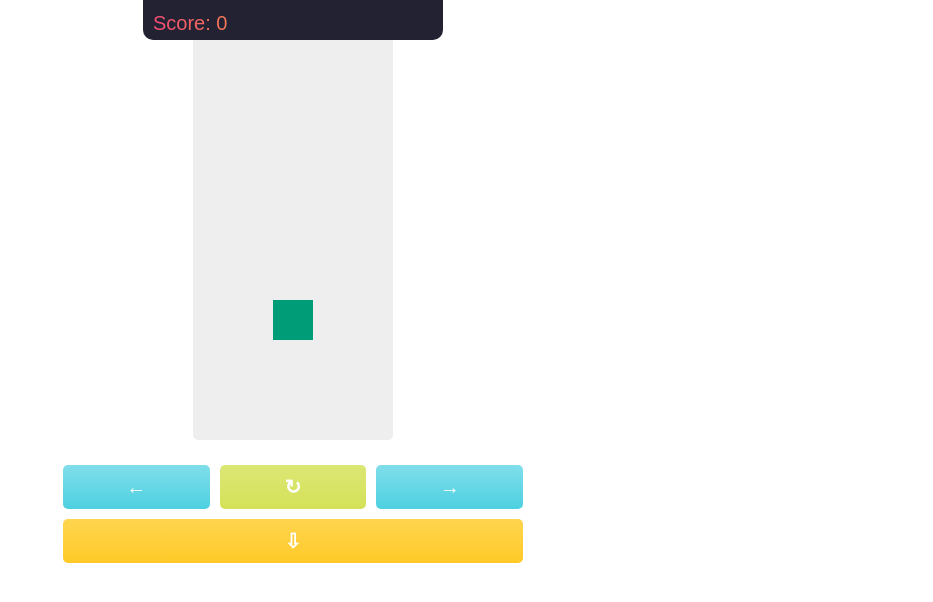
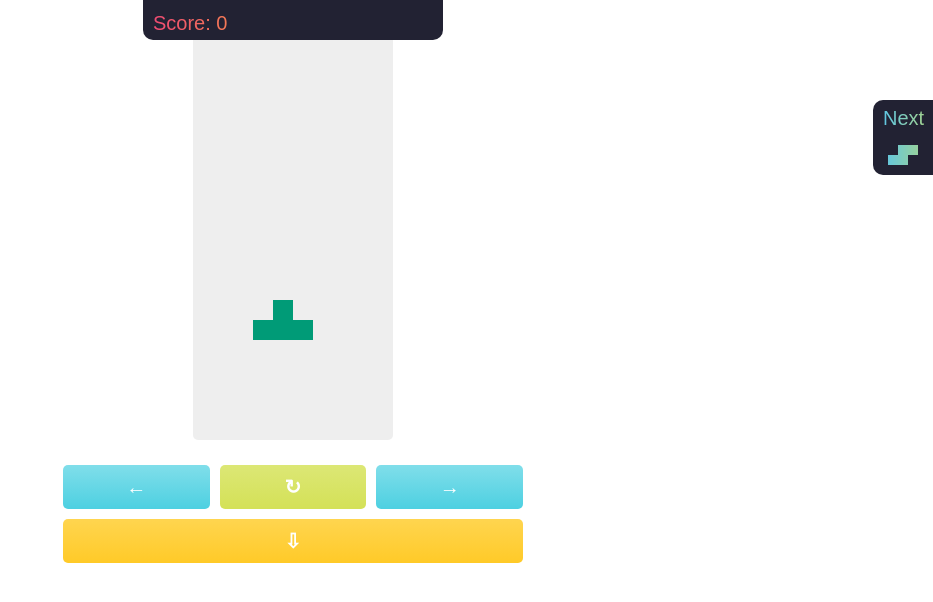
Before and after one commit to dyefim/vanillajs-canvas-tetris, a website built with Vite: page index.html in a window 1280 px wide. Shown: the whole page, without its empty margins (347-1280 px from the left). Built offline with nearby package versions, Linux system fonts and the light colour scheme.

Commit message:
Next tetramino: hint and picking

```diff
--- a/index.html
+++ b/index.html
@@ -10,6 +10,7 @@
   <body>
     <canvas id="gameCanvas" width="200" height="440"></canvas>
     <canvas id="overlayCanvas" width="300" height="40"></canvas>
+    <canvas id="nextTetraminoCanvas" width="60" height="75"></canvas>
     <div id="controls">
       <button class="left">&larr;</button>
       <button class="rotate">&orarr;</button>
--- a/src/index.js
+++ b/src/index.js
@@ -2,6 +2,8 @@ import { createField, drawCells, vanish } from './field';
 import initControls from './controls';
 import tetramino from './tetramino/index';
 import { drawOnOverlay } from './overlay';
+import drawNextTetraminoOverlay from './nextTetraminoOverlay';
+import score from './score';
 
 createField();
 
@@ -12,6 +14,7 @@ let isGameOver = false;
 const play = () =>
   setInterval(() => {
     if (isGameOver) return;
+    drawNextTetraminoOverlay();
 
     if (tetramino.canMove('down')) {
       tetramino.move('down');
@@ -23,7 +26,7 @@ const play = () =>
         tetramino.respawn();
       } else {
         isGameOver = true;
-        alert('GAME OVER!');
+        alert('GAME OVER! \n Your score is: ' + score.points);
         location.reload();
       }
     }
@@ -32,6 +35,7 @@ const play = () =>
 const game = () => {
   drawCells();
   drawOnOverlay();
+  drawNextTetraminoOverlay();
 
   tetramino.summon();
 
--- /dev/null
+++ b/src/nextTetraminoOverlay.js
@@ -0,0 +1,64 @@
+import tetramino from './tetramino';
+import clearCanvas from './utils/clearCanvas';
+
+const nextTetraminoCanvas = document.getElementById('nextTetraminoCanvas');
+const context = nextTetraminoCanvas.getContext('2d');
+const gradient = context.createLinearGradient(
+  0,
+  0,
+  nextTetraminoCanvas.width,
+  0
+);
+
+gradient.addColorStop('0', '#4FC3F7');
+gradient.addColorStop('1.0', '#AED581');
+
+const fontSize = nextTetraminoCanvas.width / 3;
+
+context.font = `${fontSize}px sans-serif`;
+context.fillStyle = gradient;
+
+const cellSize = 10;
+
+const drawSingleCell = (x, y, cellValue = 0) => {
+  const offsetTop = nextTetraminoCanvas.height - fontSize - 5 - cellSize / 2;
+  const offsetLeft =
+    (nextTetraminoCanvas.width - tetramino.next[0].length * cellSize) / 2;
+
+  context.rect(
+    x * cellSize + offsetLeft,
+    y * cellSize + offsetTop,
+    cellSize,
+    cellSize
+  );
+
+  if (cellValue === 2) {
+    context.fillStyle = gradient;
+  }
+
+  context.fill();
+};
+
+const drawMiniature = (cells) => {
+  context.beginPath();
+
+  cells.forEach((row, rowIndex) => {
+    row.forEach((cell, cellIndex) => {
+      if (cell) {
+        drawSingleCell(cellIndex, rowIndex, cell);
+      }
+    });
+  });
+
+  context.closePath();
+};
+
+const drawNextTetraminoOverlay = () => {
+  clearCanvas(nextTetraminoCanvas);
+
+  context.fillText('Next', 10, 5 + fontSize);
+
+  drawMiniature(tetramino.next);
+};
+
+export default drawNextTetraminoOverlay;
--- a/src/overlay.js
+++ b/src/overlay.js
@@ -13,9 +13,7 @@ const scoreFontSize = overlayCanvas.height / 2;
 context.font = `${scoreFontSize}px sans-serif`;
 context.fillStyle = gradient;
 
-const drawOnOverlay = () => {
-  clearCanvas(overlayCanvas);
-
+const drawScore = () => {
   context.fillText(
     `Score: ${score.points}`,
     10,
@@ -23,4 +21,10 @@ const drawOnOverlay = () => {
   );
 };
 
+const drawOnOverlay = () => {
+  clearCanvas(overlayCanvas);
+
+  drawScore();
+};
+
 export { drawOnOverlay };
--- a/src/tetramino/index.js
+++ b/src/tetramino/index.js
@@ -10,7 +10,8 @@ import tetraminos from './tetraminos';
 
 class Tetramino {
   constructor() {
-    this.tetramino = this.pickNextFigure();
+    this.tetramino = this.getRandomTetramino();
+    this.next = this.getRandomTetramino();
 
     this.heigth = this.tetramino.length;
     this.width = this.tetramino[0].length;
@@ -22,7 +23,7 @@ class Tetramino {
     this.color = getRandomColor();
   }
 
-  pickNextFigure() {
+  getRandomTetramino() {
     return getRandomArrayElement(Object.values(tetraminos));
   }
 
@@ -44,13 +45,13 @@ class Tetramino {
     this.position.x = this.initialPosition.x;
     this.position.y = this.initialPosition.y;
 
-    const nextTetramino = this.pickNextFigure();
-
-    this.tetramino = nextTetramino;
-    this.heigth = nextTetramino.length;
-    this.width = nextTetramino[0].length;
+    this.tetramino = this.next;
+    this.heigth = this.next.length;
+    this.width = this.next[0].length;
 
     this.color = getRandomColor();
+
+    this.next = this.getRandomTetramino();
   }
 
   respawn() {
--- a/styles.css
+++ b/styles.css
@@ -8,6 +8,7 @@ body,
   box-sizing: border-box;
   border: none;
 }
+
 canvas {
   background: #eee;
   display: block;
@@ -24,3 +25,12 @@ canvas {
   border-radius: 0 0 10px 10px;
   z-index: 500;
 }
+
+#nextTetraminoCanvas {
+  position: absolute;
+  top: 100px;
+  right: 0;
+  background-color: #223;
+  border-radius: 10px 0 0 10px;
+  z-index: 500;
+}
```
